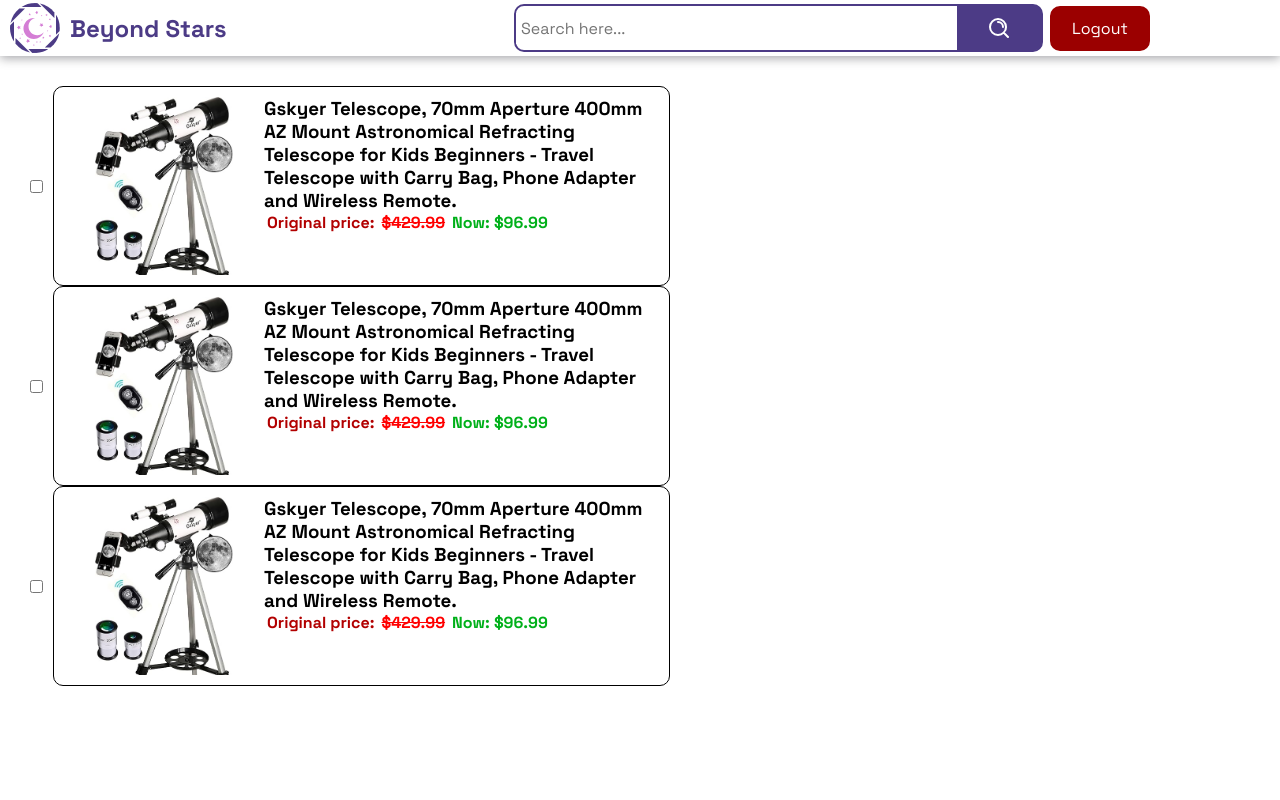
After one commit to Isaias-tech/beyond_stars, a Flask app: page /checkout in a window 1280 px wide. The commit adds this page. Run offline with Flask 3, Linux system fonts and the light colour scheme.

```diff
--- a/routes/public.py
+++ b/routes/public.py
@@ -12,6 +12,10 @@
 
 
 @public_bp.route("/overview")
-@login_required
-def home_page():
+def overview_page():
     return render_template("public/overview.html")
+
+
+@public_bp.route("/checkout")
+def checkout_page():
+    return render_template("public/checkout.html")
--- /dev/null
+++ b/static/css/checkout.css
@@ -0,0 +1,40 @@
+.checkout-cards {
+    max-width: 50vw;
+    width    : 100%;
+}
+
+.checkout-card {
+    width          : 100%;
+    height         : 200px;
+    display        : flex;
+    justify-content: center;
+    align-items    : center;
+
+    input {
+        margin-right: 10px;
+    }
+}
+
+.card-container-checkout {
+    width          : 100%;
+    height         : 100%;
+    display        : flex;
+    flex-direction : row;
+    justify-content: start;
+    align-items    : start;
+    padding        : 10px;
+    border-radius  : 10px;
+    border         : 1px solid black;
+}
+
+.img-container-checkout {
+    min-width: 200px;
+    width    : 200px;
+    height   : 100%;
+}
+
+.img-container-checkout img {
+    width     : 100%;
+    height    : 100%;
+    object-fit: contain;
+}
--- a/static/css/overview.css
+++ b/static/css/overview.css
@@ -1,3 +1,7 @@
+.overview-card-content {
+    padding-top: 50px;
+}
+
 .info-card-container div {
     padding-bottom: 10px;
 }
--- /dev/null
+++ b/templates/public/checkout.html
@@ -0,0 +1,65 @@
+{% extends "layout.html" %} {% block title %} Home - {{ app_name }} {% endblock
+title %} {% block statics %}
+<link
+  rel="stylesheet"
+  href="{{ url_for('static', filename='css/home.css') }}"
+/>
+<link
+  rel="stylesheet"
+  href="{{ url_for('static', filename='css/search-bar.css') }}"
+/>
+<link
+  rel="stylesheet"
+  href="{{ url_for('static', filename='css/checkout.css')}}"
+/>
+{% endblock statics %} {% block navigation %}
+<ul class="navbar">
+  <form class="search-form" action="" method="post">
+    <input type="text" name="search" id="search" placeholder="Search here..." />
+    <button type="submit">
+      <div class="img-container">
+        <img
+          src="{{ url_for('static', filename='media/icons/search-icon.svg') }}"
+          alt="search-icon"
+        />
+      </div>
+    </button>
+  </form>
+  <div class="actions">
+    <a href="{{ url_for('auth.logout') }}">Logout</a>
+  </div>
+</ul>
+{% endblock navigation %} {% block content %}
+<main>
+  <section>
+    <div class="checkout-cards">
+      {% for i in range(3) %}
+
+      <div class="checkout-card">
+        <input type="checkbox" name="check-{{i}}" id="check-{{i}}" />
+        <div class="card-container-checkout">
+          <div class="img-container-checkout">
+            <img
+              src="{{url_for('static', filename='media/telescope-img/Gskyer-Telescope-refactor.jpg')}}"
+              alt="refracting telescope Gskyer"
+            />
+          </div>
+          <div class="details">
+            <h3 class="name-telescope">
+              Gskyer Telescope, 70mm Aperture 400mm AZ Mount Astronomical
+              Refracting Telescope for Kids Beginners - Travel Telescope with
+              Carry Bag, Phone Adapter and Wireless Remote.
+            </h3>
+            <div class="texts">
+              <h4 class="price-title">Original price:</h4>
+              <h4 class="original-price">$429.99</h4>
+              <h4 class="price-now">Now: $96.99</h4>
+            </div>
+          </div>
+        </div>
+      </div>
+      {% endfor %}
+    </div>
+  </section>
+</main>
+{% endblock %}
```
